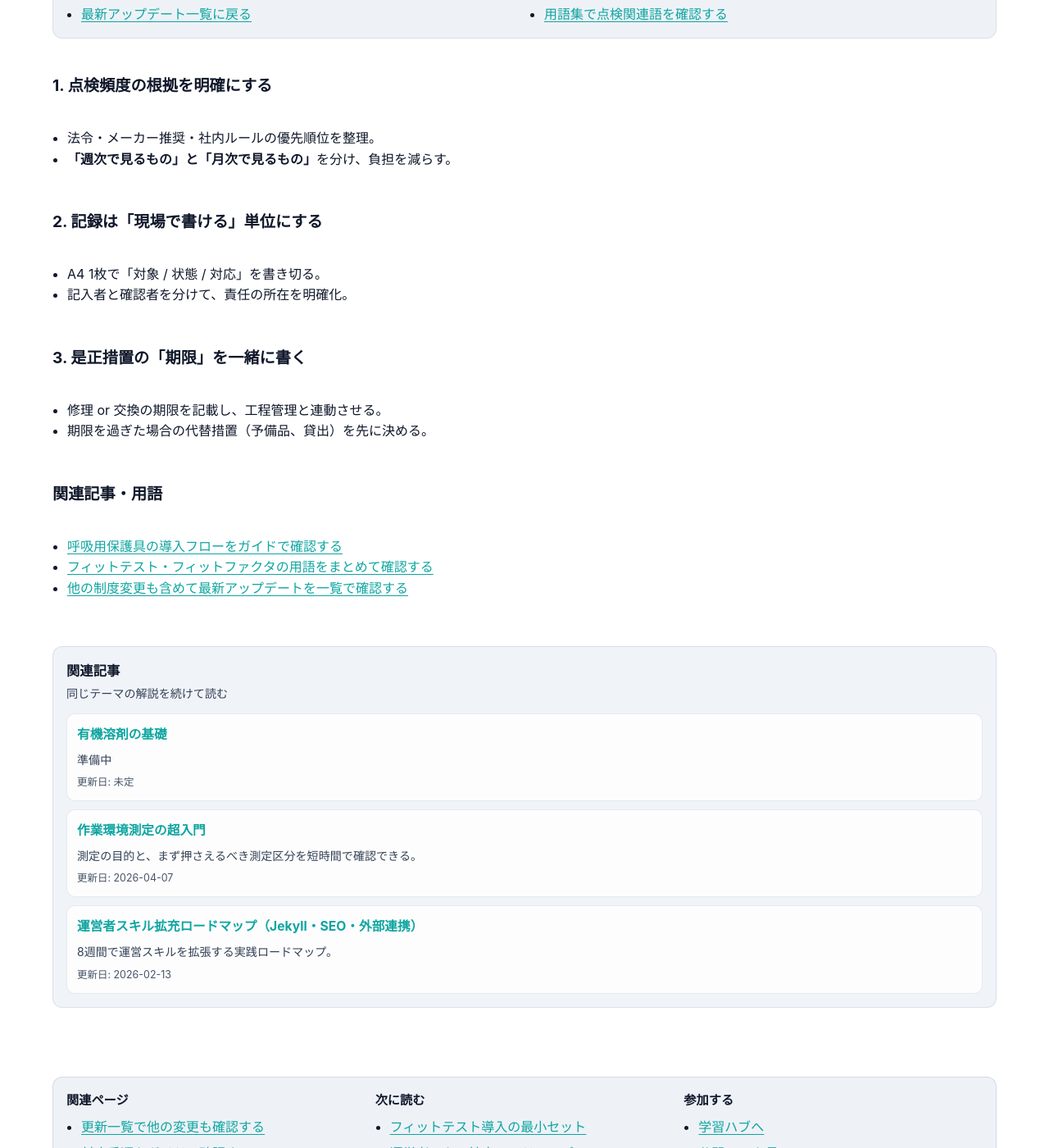
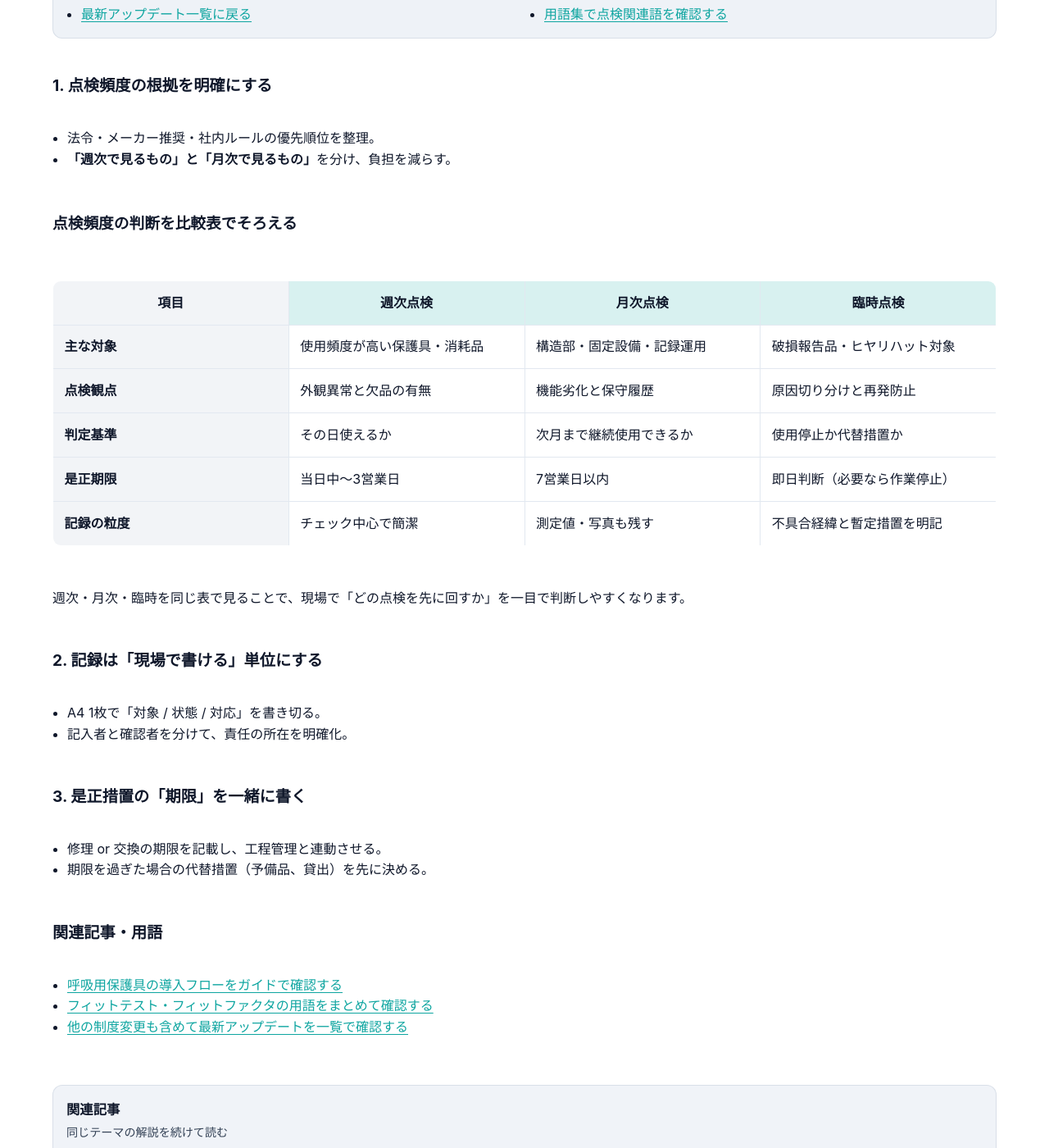
Before and after one commit to rodoeisei-lab/rodoeisei-lab, a Jekyll site: the page built from _updates/ppe-checklist.md, in a window 1280 px wide and 1400 px high, scrolled down 1418 px. Shown: the whole window at 82% size. Built offline with Jekyll 4.4.1, drawn with Linux system fonts in a browser that asks for light colours.

Commit message:
Add reusable comparison table include for articles

```diff
--- /dev/null
+++ b/_includes/comparison-table.html
@@ -0,0 +1,53 @@
+{% comment %}
+運用ルール:
+- 条件分岐がある記事では比較表を使う。
+- 文章で3つ以上を比較している箇所は、比較表への置き換えを優先する。
+{% endcomment %}
+{% assign comparison_headers = include.headers | default: "" | split: "," %}
+{% assign comparison_rows_raw = include.rows | default: "" | strip %}
+{% assign comparison_rows = comparison_rows_raw | split: ";" %}
+{% assign comparison_colspan = comparison_headers.size %}
+{% if comparison_colspan < 1 %}
+  {% assign comparison_colspan = 1 %}
+{% endif %}
+
+<div class="comparison-table-wrap" role="region" aria-label="比較表（横スクロール対応）" tabindex="0">
+  <table class="comparison-table">
+    {% if comparison_headers.size > 0 and comparison_headers[0] != "" %}
+      <thead>
+        <tr>
+          {% for header in comparison_headers %}
+            <th scope="col">{{ header | strip }}</th>
+          {% endfor %}
+        </tr>
+      </thead>
+    {% endif %}
+    <tbody>
+      {% assign has_row = false %}
+      {% for row in comparison_rows %}
+        {% assign row_text = row | strip %}
+        {% if row_text != "" %}
+          {% assign has_row = true %}
+          {% assign row_cells = row_text | split: "," %}
+          <tr>
+            {% if comparison_headers.size > 0 and comparison_headers[0] != "" %}
+              {% for header in comparison_headers %}
+                {% assign cell_text = row_cells[forloop.index0] | default: "" | strip %}
+                <td>{{ cell_text }}</td>
+              {% endfor %}
+            {% else %}
+              {% for cell in row_cells %}
+                <td>{{ cell | strip }}</td>
+              {% endfor %}
+            {% endif %}
+          </tr>
+        {% endif %}
+      {% endfor %}
+      {% unless has_row %}
+        <tr>
+          <td class="comparison-table__empty" colspan="{{ comparison_colspan }}">比較データは準備中です。</td>
+        </tr>
+      {% endunless %}
+    </tbody>
+  </table>
+</div>
--- a/_updates/ppe-checklist.md
+++ b/_updates/ppe-checklist.md
@@ -41,6 +41,21 @@ lead: 週次・月次点検を見直す時に使える、最小のチェック
 - 法令・メーカー推奨・社内ルールの優先順位を整理。
 - **「週次で見るもの」と「月次で見るもの」**を分け、負担を減らす。
 
+### 点検頻度の判断を比較表でそろえる
+
+{% include comparison-table.html
+  headers="項目,週次点検,月次点検,臨時点検"
+  rows="
+  主な対象,使用頻度が高い保護具・消耗品,構造部・固定設備・記録運用,破損報告品・ヒヤリハット対象;
+  点検観点,外観異常と欠品の有無,機能劣化と保守履歴,原因切り分けと再発防止;
+  判定基準,その日使えるか,次月まで継続使用できるか,使用停止か代替措置か;
+  是正期限,当日中〜3営業日,7営業日以内,即日判断（必要なら作業停止）;
+  記録の粒度,チェック中心で簡潔,測定値・写真も残す,不具合経緯と暫定措置を明記
+  "
+%}
+
+週次・月次・臨時を同じ表で見ることで、現場で「どの点検を先に回すか」を一目で判断しやすくなります。
+
 ## 2. 記録は「現場で書ける」単位にする
 
 - A4 1枚で「対象 / 状態 / 対応」を書き切る。
--- a/assets/css/main.css
+++ b/assets/css/main.css
@@ -4048,3 +4048,56 @@ main#main .section .container a:not(.btn-step):not(.btn-step-primary):not(.btn-a
     padding: 16px;
   }
 }
+
+/* Comparison table */
+.comparison-table-wrap {
+  width: 100%;
+  margin: 1.2rem 0;
+  overflow-x: auto;
+  -webkit-overflow-scrolling: touch;
+}
+.comparison-table {
+  width: 100%;
+  min-width: 620px;
+  border-collapse: collapse;
+  border: 1px solid var(--border-soft);
+  border-radius: 10px;
+  overflow: hidden;
+  background: var(--panel);
+  table-layout: fixed;
+}
+.comparison-table th,
+.comparison-table td {
+  padding: .8rem .85rem;
+  border-bottom: 1px solid var(--border-soft);
+  border-right: 1px solid var(--border-soft);
+  vertical-align: top;
+  line-height: 1.7;
+  white-space: normal;
+  word-break: break-word;
+}
+.comparison-table th:last-child,
+.comparison-table td:last-child {
+  border-right: none;
+}
+.comparison-table thead th {
+  background: rgba(14, 165, 160, .16);
+  color: var(--text);
+  font-weight: 700;
+}
+.comparison-table tbody tr:last-child td {
+  border-bottom: none;
+}
+.comparison-table td:first-child,
+.comparison-table th:first-child {
+  font-weight: 700;
+  background: rgba(148, 163, 184, .12);
+}
+.comparison-table__empty {
+  color: var(--text-soft);
+}
+@media (max-width: 768px) {
+  .comparison-table {
+    min-width: 560px;
+  }
+}
```
